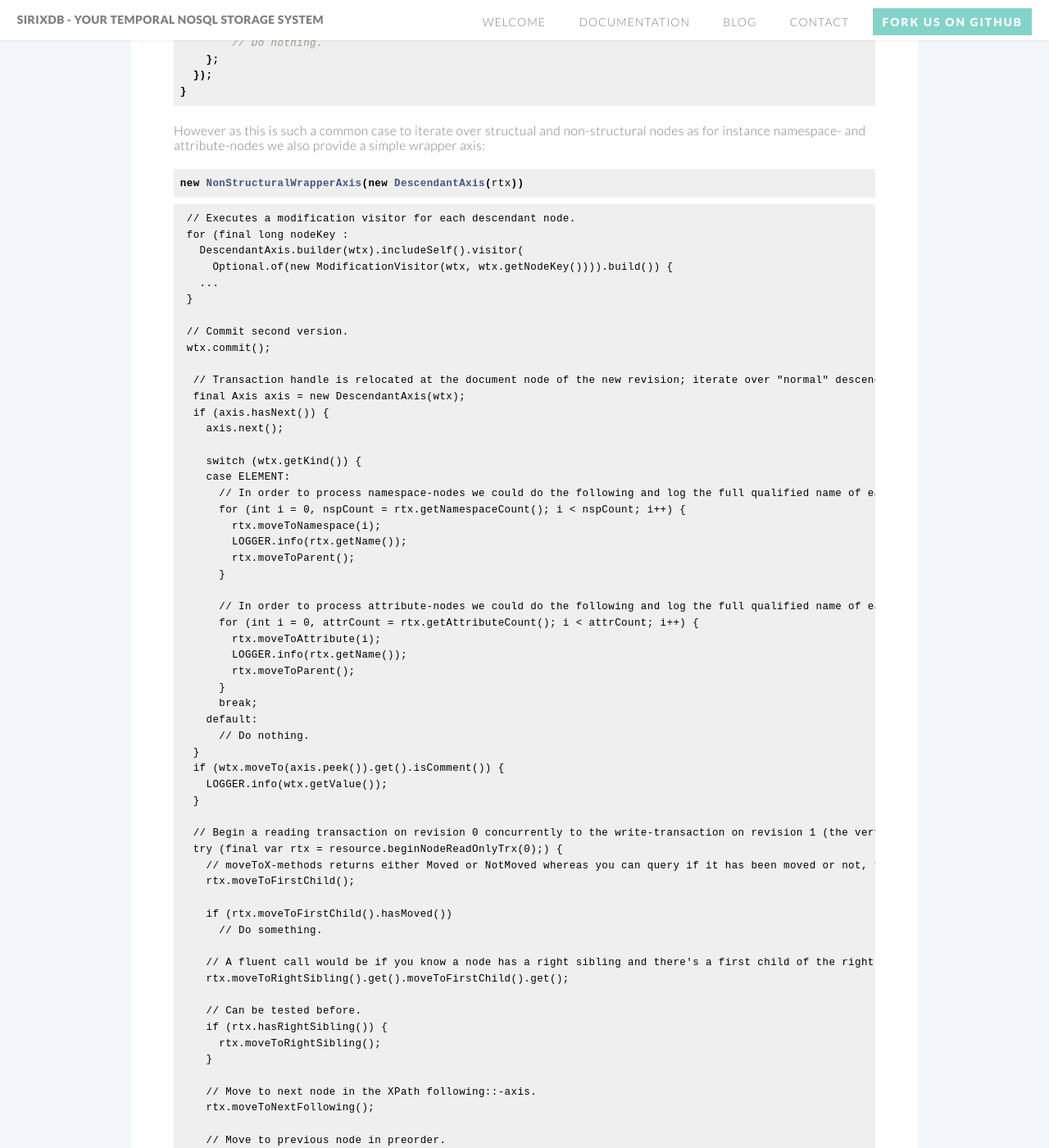
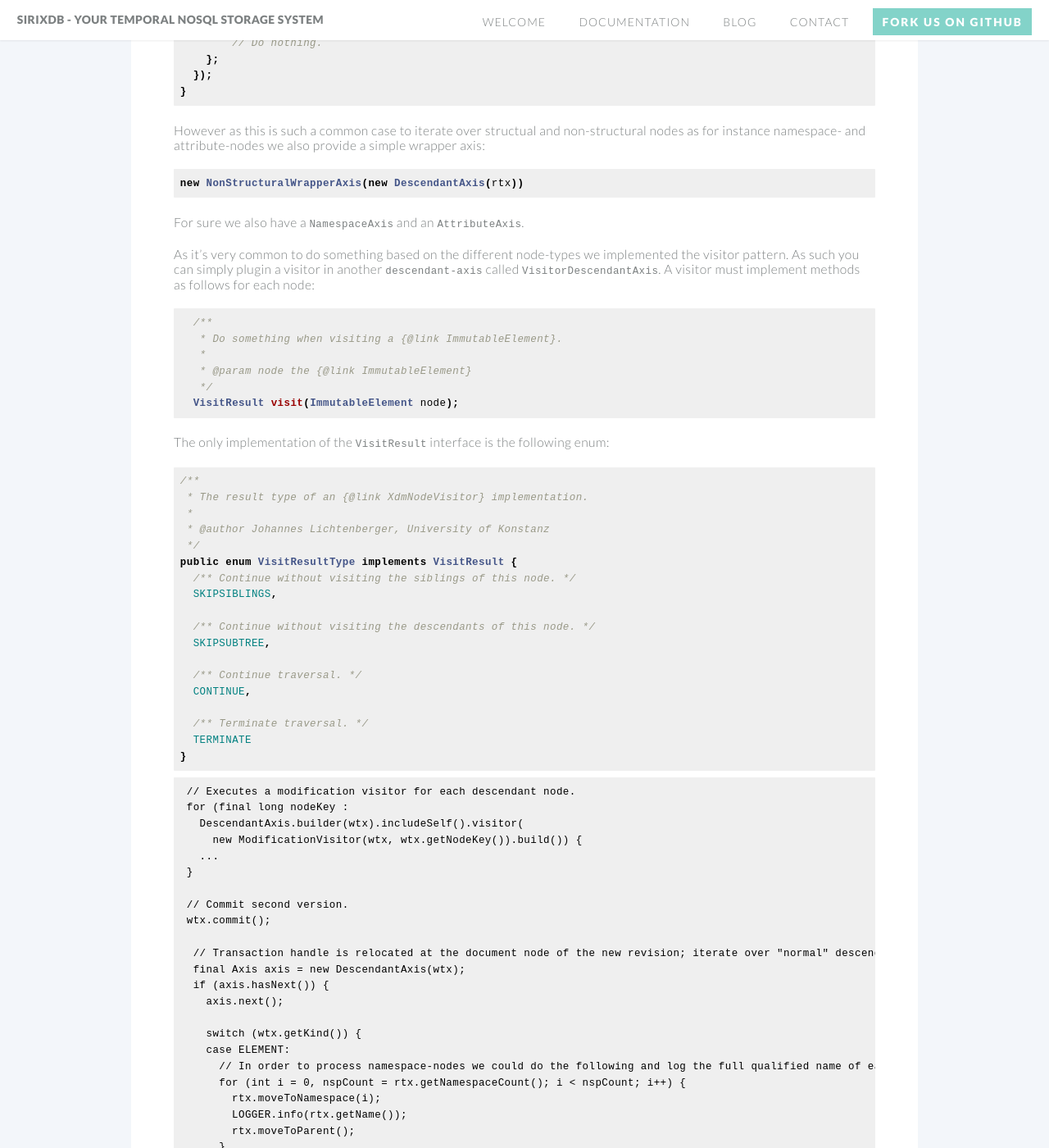
Before and after one commit to sirixdb/sirixdb.github.io, a Jekyll site: the page built from low-level-api.md, in a window 1280 px wide and 1400 px high, scrolled down 1733 px. Shown: the whole window at 82% size. Built offline with Jekyll 4.4.1, drawn with Linux system fonts in a browser that asks for light colours; our own code applies the rules of GitHub Pages for plain Markdown files; some of the changed text lies outside the part shown.

Commit message:
Update low-level-api.md

````diff
--- a/low-level-api.md
+++ b/low-level-api.md
@@ -83,13 +83,48 @@ However as this is such a common case to iterate over structual and non-structur
 new NonStructuralWrapperAxis(new DescendantAxis(rtx))
 ```
 
+For sure we also have a `NamespaceAxis` and an `AttributeAxis`.
+
+As it's very common to do something based on the different node-types we implemented the visitor pattern. As such you can simply plugin a visitor in another `descendant-axis` called `VisitorDescendantAxis`. A visitor must implement methods as follows for each node:
+
+```java
+  /**
+   * Do something when visiting a {@link ImmutableElement}.
+   *
+   * @param node the {@link ImmutableElement}
+   */
+  VisitResult visit(ImmutableElement node);
+```
+
+The only implementation of the `VisitResult` interface is the following enum:
+
+```java
+/**
+ * The result type of an {@link XdmNodeVisitor} implementation.
+ *
+ * @author Johannes Lichtenberger, University of Konstanz
+ */
+public enum VisitResultType implements VisitResult {
+  /** Continue without visiting the siblings of this node. */
+  SKIPSIBLINGS,
+
+  /** Continue without visiting the descendants of this node. */
+  SKIPSUBTREE,
+
+  /** Continue traversal. */
+  CONTINUE,
+
+  /** Terminate traversal. */
+  TERMINATE
+}
+```
 
 
 
      // Executes a modification visitor for each descendant node.
      for (final long nodeKey :
        DescendantAxis.builder(wtx).includeSelf().visitor(
-         Optional.of(new ModificationVisitor(wtx, wtx.getNodeKey()))).build()) {
+         new ModificationVisitor(wtx, wtx.getNodeKey()).build()) {
        ...
      }
 
````
